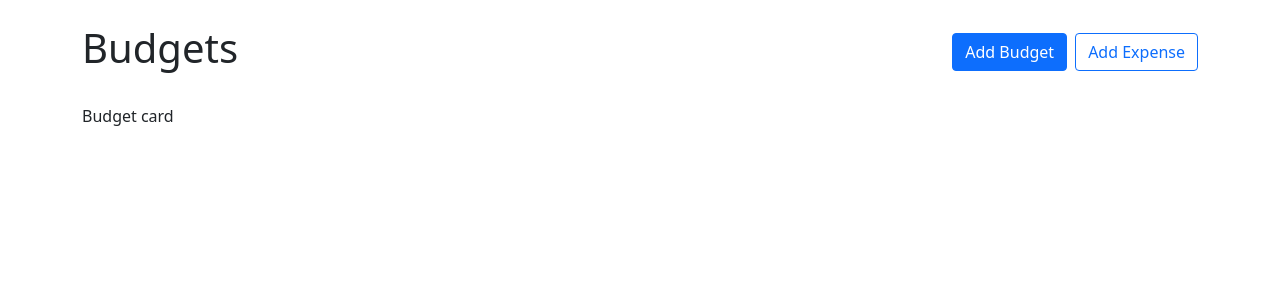
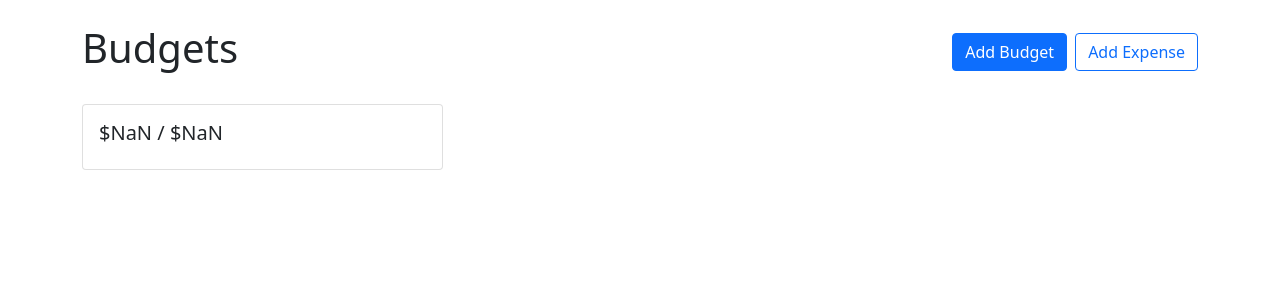
Before and after one commit to mic7x4/budget-app, a React (Create React App) app: page / in a window 1280 px wide. Shown: the top 300 px of the page. Built offline with nearby package versions, Linux system fonts and the light colour scheme.

Commit message:
currency formatter

```diff
--- a/src/components/BudgetCard.jsx
+++ b/src/components/BudgetCard.jsx
@@ -1,9 +1,17 @@
-import React from 'react';
+import { Card } from "react-bootstrap";
+import {currencyFormatter} from '../utils'
 
-function BudgetCard() {
-  return <div>
-      Budget card
-  </div>;
+function BudgetCard({name,amount,max}) {
+  return (
+    <Card>
+      <Card.Body>
+        <Card.Title>
+          <div>{name}</div>
+          <div>{currencyFormatter.format(amount)} / {currencyFormatter.format(max)} </div>
+        </Card.Title>
+      </Card.Body>
+    </Card>
+  )
 }
 
 export default BudgetCard;
--- /dev/null
+++ b/src/utils.js
@@ -0,0 +1,5 @@
+export const currencyFormatter = new Intl.NumberFormat(undefined,{
+    currency:'usd',
+    style:'currency',
+    minimumFractionDigits:0
+})
```
